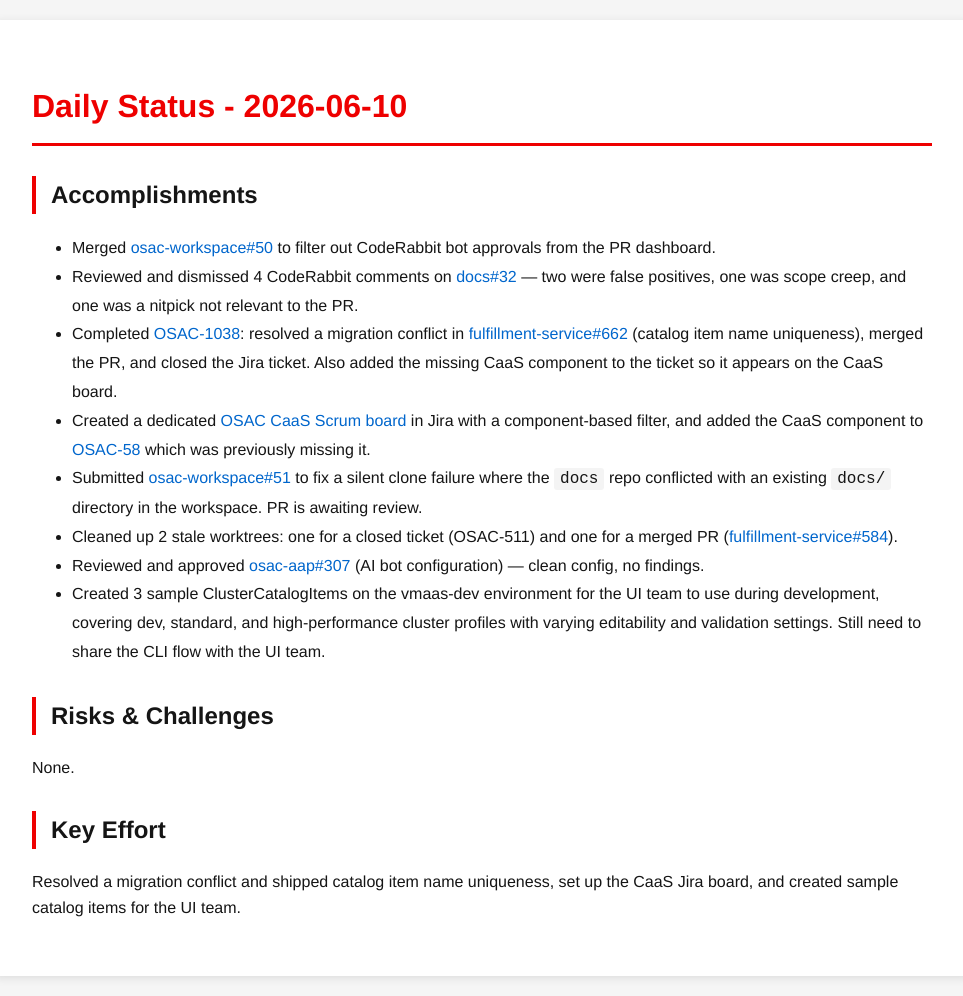
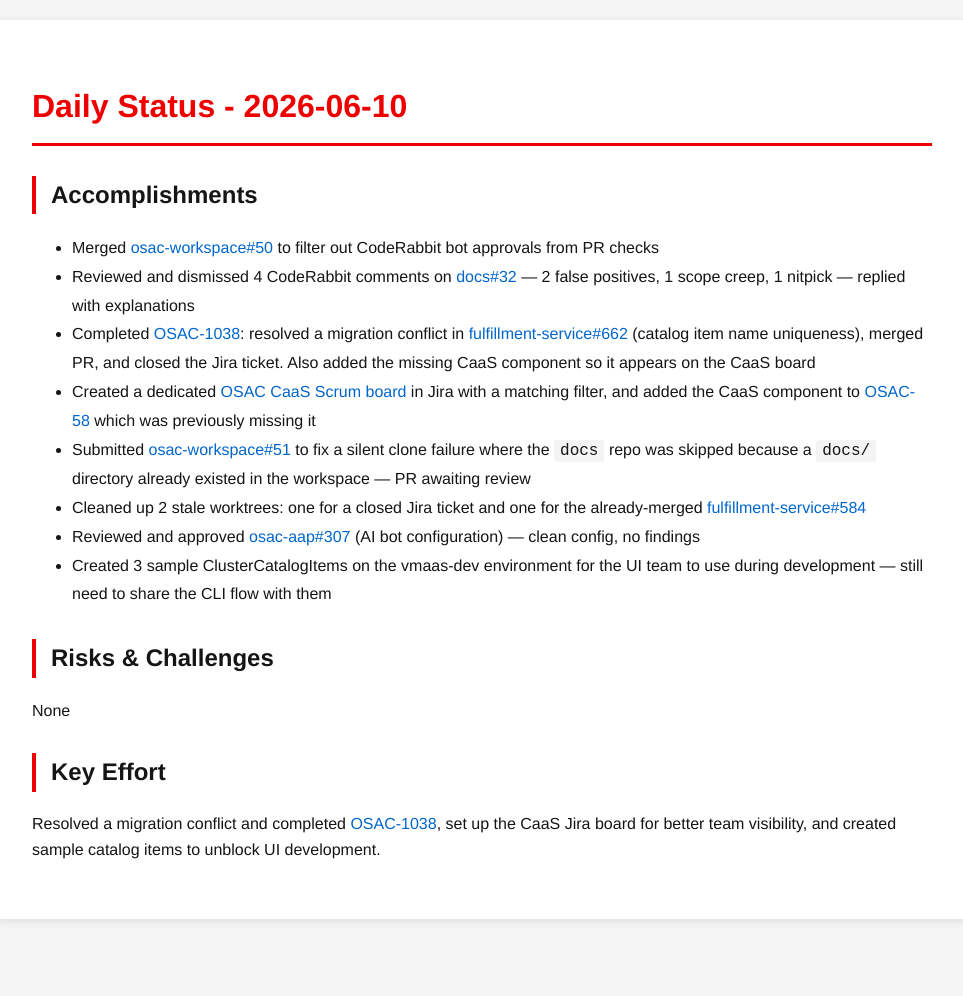
Before and after one commit to tzvatot/daily-status, a Jekyll site: the page built from 2026-06-10.md, in a window 1280 px wide. Shown: the whole page, without its empty margins (158-1121 px from the left). Built offline with Jekyll 4.4.1, drawn with Linux system fonts in a browser that asks for light colours; after the commit the page ends 939 px from its top, so only the background shows below that.

Commit message:
Daily status update - 2026-06-10

```diff
--- a/2026-06-10.md
+++ b/2026-06-10.md
@@ -7,17 +7,17 @@
 # Daily Status - 2026-06-10
 
 ## Accomplishments
-- Merged [osac-workspace#50](https://github.com/osac-project/osac-workspace/pull/50) to filter out CodeRabbit bot approvals from the PR dashboard.
-- Reviewed and dismissed 4 CodeRabbit comments on [docs#32](https://github.com/osac-project/docs/pull/32) — two were false positives, one was scope creep, and one was a nitpick not relevant to the PR.
-- Completed [OSAC-1038](https://redhat.atlassian.net/browse/OSAC-1038): resolved a migration conflict in [fulfillment-service#662](https://github.com/osac-project/fulfillment-service/pull/662) (catalog item name uniqueness), merged the PR, and closed the Jira ticket. Also added the missing CaaS component to the ticket so it appears on the CaaS board.
-- Created a dedicated [OSAC CaaS Scrum board](https://redhat.atlassian.net/jira/software/c/projects/OSAC/boards/12411) in Jira with a component-based filter, and added the CaaS component to [OSAC-58](https://redhat.atlassian.net/browse/OSAC-58) which was previously missing it.
-- Submitted [osac-workspace#51](https://github.com/osac-project/osac-workspace/pull/51) to fix a silent clone failure where the `docs` repo conflicted with an existing `docs/` directory in the workspace. PR is awaiting review.
-- Cleaned up 2 stale worktrees: one for a closed ticket (OSAC-511) and one for a merged PR ([fulfillment-service#584](https://github.com/osac-project/fulfillment-service/pull/584)).
-- Reviewed and approved [osac-aap#307](https://github.com/osac-project/osac-aap/pull/307) (AI bot configuration) — clean config, no findings.
-- Created 3 sample ClusterCatalogItems on the vmaas-dev environment for the UI team to use during development, covering dev, standard, and high-performance cluster profiles with varying editability and validation settings. Still need to share the CLI flow with the UI team.
+- Merged [osac-workspace#50](https://github.com/osac-project/osac-workspace/pull/50) to filter out CodeRabbit bot approvals from PR checks
+- Reviewed and dismissed 4 CodeRabbit comments on [docs#32](https://github.com/osac-project/docs/pull/32) — 2 false positives, 1 scope creep, 1 nitpick — replied with explanations
+- Completed [OSAC-1038](https://redhat.atlassian.net/browse/OSAC-1038): resolved a migration conflict in [fulfillment-service#662](https://github.com/osac-project/fulfillment-service/pull/662) (catalog item name uniqueness), merged PR, and closed the Jira ticket. Also added the missing CaaS component so it appears on the CaaS board
+- Created a dedicated [OSAC CaaS Scrum board](https://redhat.atlassian.net/jira/software/c/projects/OSAC/boards/12411) in Jira with a matching filter, and added the CaaS component to [OSAC-58](https://redhat.atlassian.net/browse/OSAC-58) which was previously missing it
+- Submitted [osac-workspace#51](https://github.com/osac-project/osac-workspace/pull/51) to fix a silent clone failure where the `docs` repo was skipped because a `docs/` directory already existed in the workspace — PR awaiting review
+- Cleaned up 2 stale worktrees: one for a closed Jira ticket and one for the already-merged [fulfillment-service#584](https://github.com/osac-project/fulfillment-service/pull/584)
+- Reviewed and approved [osac-aap#307](https://github.com/osac-project/osac-aap/pull/307) (AI bot configuration) — clean config, no findings
+- Created 3 sample ClusterCatalogItems on the vmaas-dev environment for the UI team to use during development — still need to share the CLI flow with them
 
 ## Risks & Challenges
-None.
+None
 
 ## Key Effort
-Resolved a migration conflict and shipped catalog item name uniqueness, set up the CaaS Jira board, and created sample catalog items for the UI team.
+Resolved a migration conflict and completed [OSAC-1038](https://redhat.atlassian.net/browse/OSAC-1038), set up the CaaS Jira board for better team visibility, and created sample catalog items to unblock UI development.
```
